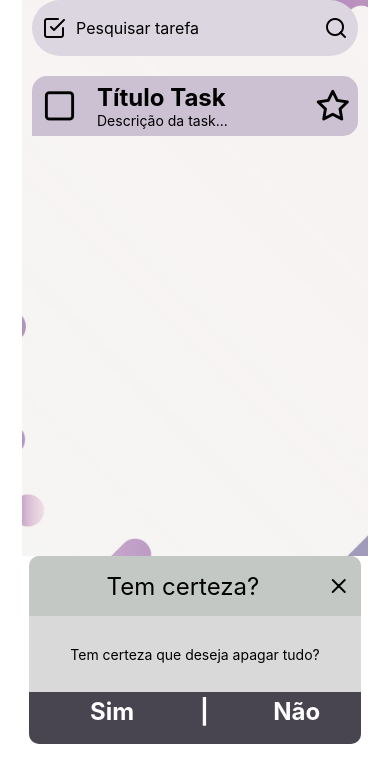
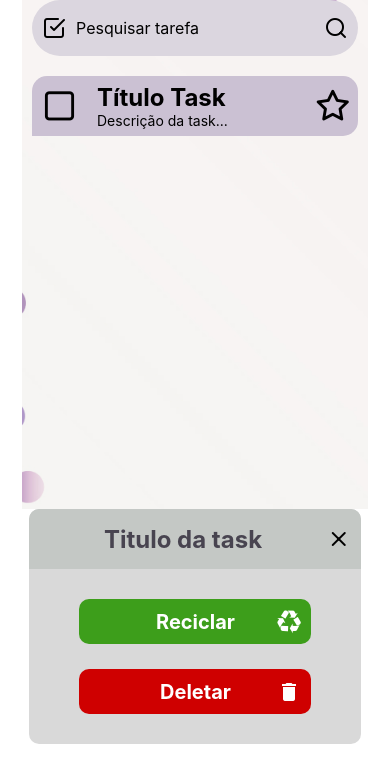
Before and after one commit to JoabeAndrade/To-Do, a React Native app: screen / in a window 390 px wide. Shown: the top 782 px of the page. Built offline with nearby package versions, Linux system fonts and the light colour scheme.

Commit message:
Adicionando os modal DeleteAllTasks e DeleteTask

```diff
--- a/App.tsx
+++ b/App.tsx
@@ -3,13 +3,15 @@ import { StyleSheet, Text, View } from "react-native";
 import { Home } from "./src/screens/Home";
 import {AddTask} from "./src/components/modal/addTask"
 import { DeleteAllTasks } from "./src/components/modal/deleteAllTasks";
+import DeleteTask from "./src/components/modal/deleteTask";
 
 export default function App() {
   return (
     <View style={styles.container}>
       <Home></Home>
       {/* <AddTask></AddTask> */}
-      <DeleteAllTasks></DeleteAllTasks>
+      {/* <DeleteAllTasks></DeleteAllTasks> */}
+      <DeleteTask></DeleteTask>
       <StatusBar style="auto"/>
     </View>
   );
--- a/src/components/modal/addTask/styles.ts
+++ b/src/components/modal/addTask/styles.ts
@@ -1,12 +1,12 @@
 import styled from "styled-components/native";
 
 export const Containertask = styled.View`
+  margin-bottom: 50px;
   width: 85%;
-  height: 430px;
+  height: 400px;
   border-radius: 10px;
   text-align: center;
   background-color: #D9D9D9;
-  flex: 1;
   align-items: center;
 `;
 
--- /dev/null
+++ b/src/components/modal/deleteTask/index.tsx
@@ -0,0 +1,25 @@
+import { Text, TouchableOpacity } from "react-native";
+import {Container, Header, Recicle, TitleHeader, TitleContent, Delete, Content} from "./styles"
+import { Feather } from '@expo/vector-icons';
+import { MaterialIcons, FontAwesome } from '@expo/vector-icons';
+
+export default function DeleteTask(){
+  return(
+    <Container>
+      <Header>
+        <TitleHeader>Titulo da task</TitleHeader>
+        <TouchableOpacity><Feather style={{marginLeft: 'auto'}} name="x" size={24} color="black" ></Feather></TouchableOpacity>
+      </Header>
+      <Content>
+        <Recicle>
+          <TitleContent>Reciclar</TitleContent>
+          <FontAwesome name="recycle" size={24} color="white" />
+        </Recicle>
+        <Delete>
+          <TitleContent>Deletar</TitleContent>
+          <MaterialIcons name="delete" size={24} color="white"  />
+        </Delete>
+      </Content>
+    </Container>
+  );
+}
--- /dev/null
+++ b/src/components/modal/deleteTask/styles.ts
@@ -0,0 +1,69 @@
+import styled from "styled-components/native";
+
+export const Container = styled.View`
+  margin-bottom: 100px;
+  width: 85%;
+  height: 235px;
+  background-color: #D9D9D9;
+  border-radius: 10px;
+`;
+
+export const Header = styled.View`
+  padding: 10px;
+  width: 100%;
+  height: 60px;
+  background-color: #C4C8C5;
+  border-top-right-radius: 10px;
+  border-top-left-radius: 10px;
+  flex-direction: row;
+  justify-content: center;
+  align-items: center;
+`;
+
+export const TitleHeader = styled.Text`
+  align-items: center;
+  text-align: center;
+  flex: 1;
+  font-size: 24px;
+  font-weight: bold;
+  color: #484450;
+`;
+
+export const Content = styled.View`
+  width: 100%;
+  flex: 1;
+  justify-content: center;
+  align-items: center;
+`;
+
+export const Recicle = styled.TouchableOpacity`
+  padding: 10px;
+  width: 70%;
+  height: 45px;
+  background-color: #3D9E1B;
+  border-radius: 10px;
+  flex-direction: row;
+  justify-content: center;
+  align-items: center;
+`;
+
+export const Delete = styled.TouchableOpacity`
+  padding: 10px;
+  width: 70%;
+  height: 45px;
+  background-color: #CF0000;
+  border-radius: 10px;
+  margin-top: 25px;
+  flex-direction: row;
+  justify-content: center;
+  align-items: center;
+`;
+
+export const TitleContent = styled.Text`
+  margin-left: 25px;
+  text-align: center;
+  font-size: 20px;
+  font-weight: bold;
+  color: #fff;
+  flex: 1;
+`;
```
